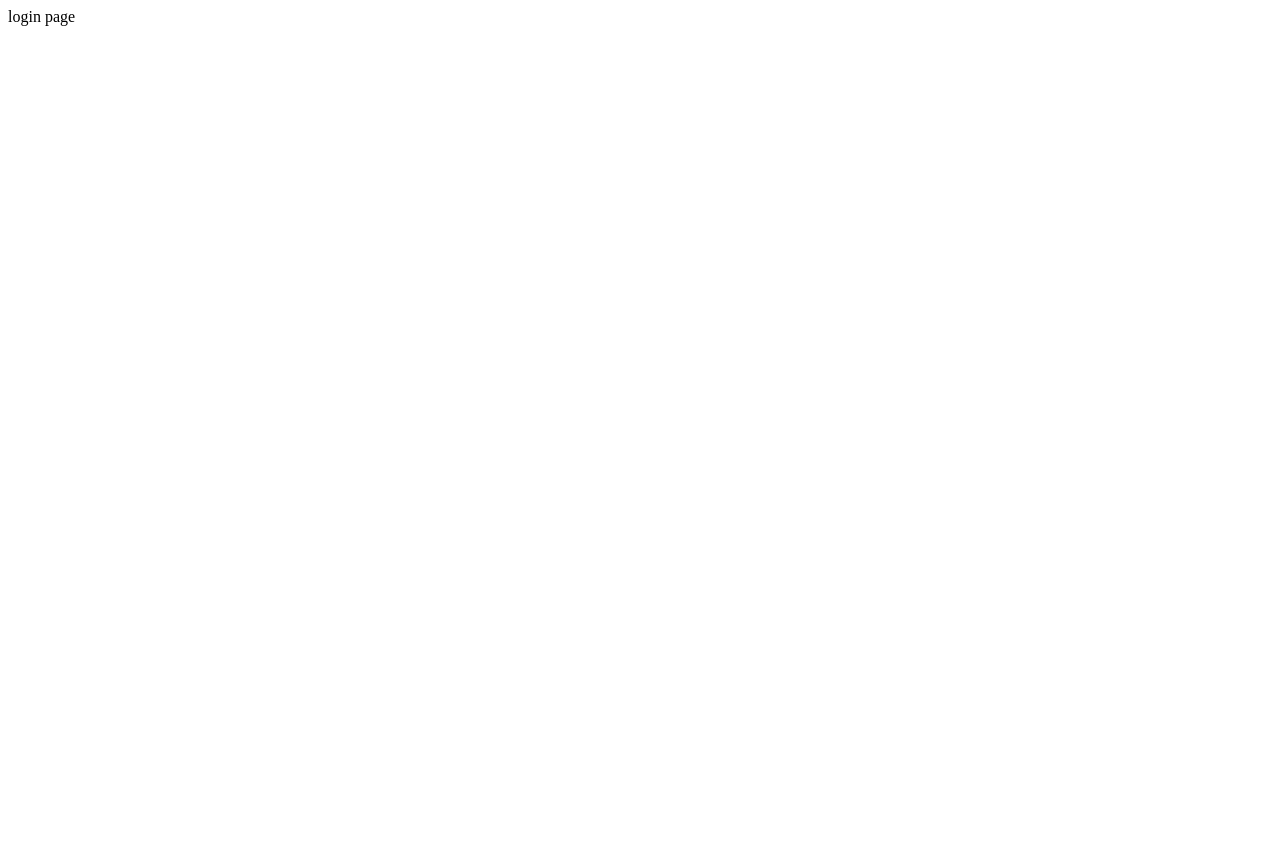
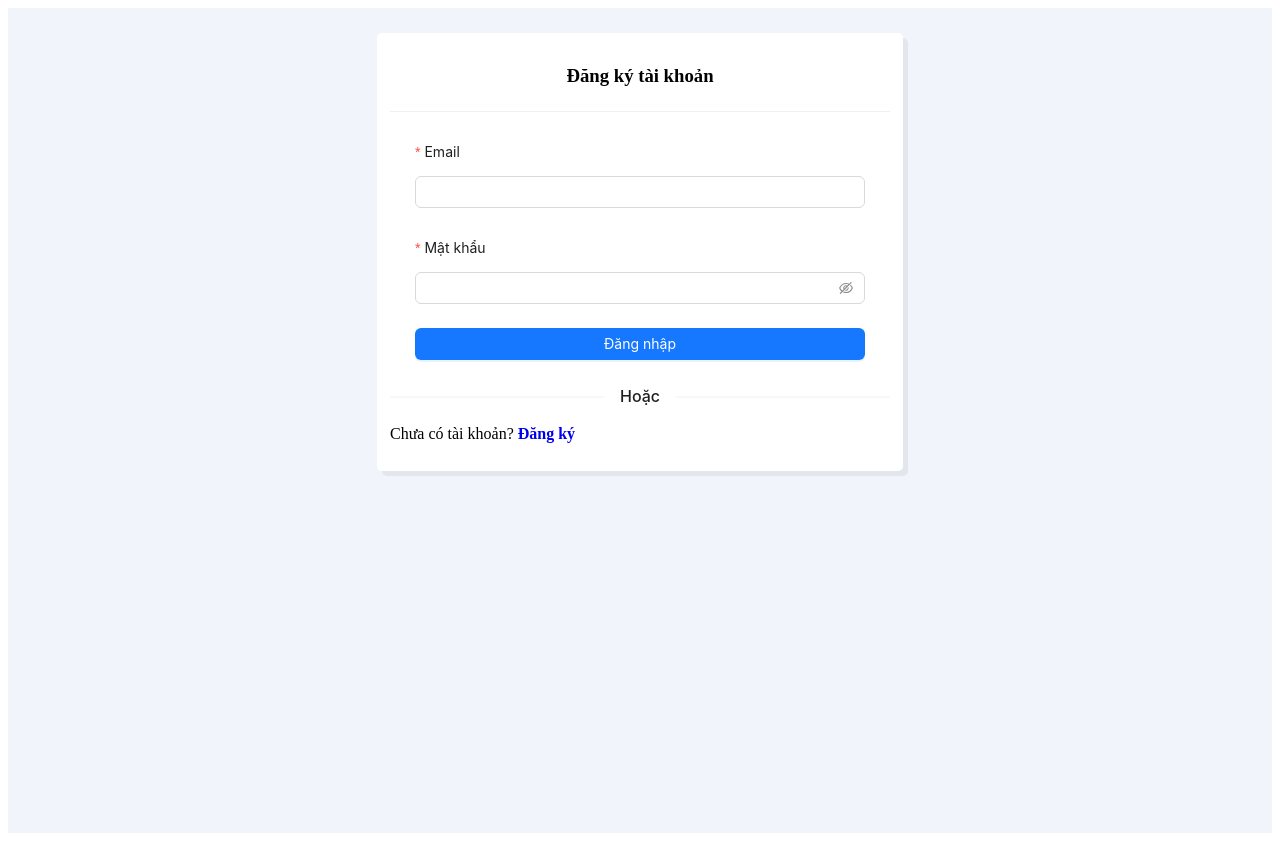
Before and after one commit to NguyenXuanAn5161/fe-vite-react-test, a React (Vite) app: page /login in a window 1280 px wide. Before the commit the page ends 800 px from the top, so only its background shows below. Built offline with nearby package versions, Linux system fonts and the light colour scheme.

Commit message:
hoan thanh login and register

```diff
--- a/package.json
+++ b/package.json
@@ -13,10 +13,12 @@
     "@ant-design/icons": "5.0.1",
     "@reduxjs/toolkit": "1.9.7",
     "antd": "5.13.1",
+    "axios": "^1.6.5",
     "react": "18.2.0",
     "react-dom": "18.2.0",
     "react-redux": "8.1.3",
-    "react-router-dom": "^6.21.3"
+    "react-router-dom": "^6.21.3",
+    "sass": "^1.70.0"
   },
   "devDependencies": {
     "@types/react": "18.0.28",
--- a/src/pages/login/index.jsx
+++ b/src/pages/login/index.jsx
@@ -1,5 +1,107 @@
+import { Button, Divider, Form, Input, message, notification } from "antd";
+import { useState } from "react";
+import { Link, useNavigate } from "react-router-dom";
+import { callLogin } from "../../services/api";
+import "./login.scss";
+
 const LoginPage = () => {
-  return <>login page</>;
+  const navigate = useNavigate();
+  const [isSubmit, setIsSubmit] = useState(false);
+
+  const onFinish = async (values) => {
+    const { username, password } = values;
+    setIsSubmit(true);
+    const res = await callLogin(username, password);
+    setIsSubmit(false);
+    if (res?.data) {
+      message.success("Đăng nhập thành công!");
+      navigate("/");
+    } else {
+      notification.error({
+        message: "Có lỗi xảy ra!",
+        description:
+          res.message && Array.isArray(res.message.length) > 0
+            ? res.message[0]
+            : res.message,
+        duration: 5,
+      });
+    }
+  };
+
+  return (
+    <div className="login-container">
+      <div
+        className="login-form"
+        style={{
+          margin: "auto",
+          maxWidth: 500,
+        }}
+      >
+        <div className="register-header">
+          <h3 style={{ textAlign: "center" }}>Đăng ký tài khoản</h3>
+        </div>
+        <Divider />
+        <Form
+          name="basic"
+          style={{
+            maxWidth: 450,
+            margin: "0 auto",
+          }}
+          onFinish={onFinish}
+          autoComplete="true"
+        >
+          <Form.Item
+            labelCol={{ span: 24 }}
+            label="Email"
+            name="username"
+            rules={[
+              {
+                required: true,
+                message: "Email không được để trống!",
+              },
+            ]}
+          >
+            <Input />
+          </Form.Item>
+          <Form.Item
+            labelCol={{ span: 24 }}
+            label="Mật khẩu"
+            name="password"
+            rules={[
+              {
+                required: true,
+                message: "Mật khẩu không được để trống!",
+              },
+            ]}
+          >
+            <Input.Password />
+          </Form.Item>
+          <Form.Item
+          // wrapperCol={{ offset: 8, span: 16 }}
+          >
+            <Button
+              type="primary"
+              htmlType="submit"
+              loading={isSubmit}
+              style={{ width: "100%" }}
+            >
+              Đăng nhập
+            </Button>
+          </Form.Item>
+        </Form>
+        <Divider>Hoặc</Divider>
+        <p>
+          Chưa có tài khoản?
+          <span className="text-normal">
+            <Link style={{ textDecoration: "none " }} to="/register">
+              {" "}
+              Đăng ký
+            </Link>
+          </span>
+        </p>
+      </div>
+    </div>
+  );
 };
 
 export default LoginPage;
--- /dev/null
+++ b/src/pages/login/login.scss
@@ -0,0 +1,16 @@
+.login-container {
+    background-color: #f2f4fc;
+    height: 100vh;
+    padding-top: 2%;
+    .login-form {
+        padding: 1%;
+        background-color: #fff;
+        border-radius: 5px;
+        box-shadow: 5px 5px rgba(0, 0, 0, 0.06);
+        .text-normal {
+            text-decoration: none;
+            color: rgb(46, 119, 255);
+            font-weight: 700;
+        }
+    }
+}
--- a/src/pages/register/index.jsx
+++ b/src/pages/register/index.jsx
@@ -1,35 +1,59 @@
-import { Button, Divider, Form, Input } from "antd";
+import { Button, Divider, Form, Input, message, notification } from "antd";
+import { useState } from "react";
+import { Link, useNavigate } from "react-router-dom";
+import { callRegister } from "../../services/api";
+import "./register.scss";
 
 const RegisterPage = () => {
-  const onFinish = (values) => {
-    console.log("Success:", values);
+  const navigate = useNavigate();
+  const [isSubmit, setIsSubmit] = useState(false);
+
+  const onFinish = async (values) => {
+    const { fullName, email, password, phone } = values;
+    setIsSubmit(true);
+    const res = await callRegister(fullName, email, password, phone);
+    setIsSubmit(false);
+    if (res?.data?._id) {
+      message.success("Đăng ký tài khoản thành công!");
+      navigate("/login");
+    } else {
+      notification.error({
+        message: "Có lỗi xảy ra!",
+        description:
+          res.message && Array.isArray(res.message.length) > 0
+            ? res.message[0]
+            : res.message,
+        duration: 5,
+      });
+    }
   };
 
   return (
-    <div className="register-page" style={{ padding: "5%" }}>
+    <div className="register-container">
+      <div
+        className="register-form"
+        style={{
+          margin: "auto",
+          maxWidth: 500,
+        }}
+      >
+        <div className="register-header">
           <h3 style={{ textAlign: "center" }}>Đăng ký tài khoản</h3>
+        </div>
         <Divider />
         <Form
           name="basic"
-        labelCol={{
-          span: 8,
-        }}
-        wrapperCol={{
-          span: 16,
-        }}
           style={{
-          maxWidth: 600,
+            maxWidth: 450,
             margin: "0 auto",
-        }}
-        initialValues={{
-          remember: true,
           }}
           onFinish={onFinish}
           autoComplete="true"
         >
           <Form.Item
+            labelCol={{ span: 24 }}
             label="Họ và tên"
-          name="fullname"
+            name="fullName"
             rules={[
               {
                 required: true,
@@ -40,6 +64,7 @@ const RegisterPage = () => {
             <Input />
           </Form.Item>
           <Form.Item
+            labelCol={{ span: 24 }}
             label="Email"
             name="email"
             rules={[
@@ -52,6 +77,7 @@ const RegisterPage = () => {
             <Input />
           </Form.Item>
           <Form.Item
+            labelCol={{ span: 24 }}
             label="Mật khẩu"
             name="password"
             rules={[
@@ -64,6 +90,7 @@ const RegisterPage = () => {
             <Input.Password />
           </Form.Item>
           <Form.Item
+            labelCol={{ span: 24 }}
             label="Số điện thoại"
             name="phone"
             rules={[
@@ -76,12 +103,30 @@ const RegisterPage = () => {
             <Input />
           </Form.Item>
 
-        <Form.Item wrapperCol={{ offset: 8, span: 16 }}>
-          <Button type="primary" htmlType="submit">
+          <Form.Item
+          // wrapperCol={{ offset: 8, span: 16 }}
+          >
+            <Button
+              type="primary"
+              htmlType="submit"
+              loading={isSubmit}
+              style={{ width: "100%" }}
+            >
               Đăng ký
             </Button>
           </Form.Item>
         </Form>
+        <Divider>Hoặc</Divider>
+        <p>
+          Đã có tài khoản?
+          <span className="text-normal">
+            <Link style={{ textDecoration: "none " }} to="/login">
+              {" "}
+              Đăng nhập
+            </Link>
+          </span>
+        </p>
+      </div>
     </div>
   );
 };
--- /dev/null
+++ b/src/pages/register/register.scss
@@ -0,0 +1,16 @@
+.register-container {
+    background-color: #f2f4fc;
+    height: 100vh;
+    padding-top: 2%;
+    .register-form {
+        padding: 1%;
+        background-color: #fff;
+        border-radius: 5px;
+        box-shadow: 5px 5px rgba(0, 0, 0, 0.06);
+        .text-normal {
+            text-decoration: none;
+            color: rgb(46, 119, 255);
+            font-weight: 700;
+        }
+    }
+}
--- /dev/null
+++ b/src/services/api.js
@@ -0,0 +1,17 @@
+import axios from "../utils/axios-customize";
+
+export const callRegister = (fullName, email, password, phone) => {
+  return axios.post("/api/v1/user/register", {
+    fullName,
+    email,
+    password,
+    phone,
+  });
+};
+
+export const callLogin = (username, password) => {
+  return axios.post("/api/v1/auth/login", {
+    username,
+    password,
+  });
+};
--- /dev/null
+++ b/src/utils/axios-customize.js
@@ -0,0 +1,36 @@
+import axios from "axios";
+
+const baseURL = import.meta.env.VITE_BACKEND_URL;
+
+const instance = axios.create({
+  baseURL: baseURL,
+});
+
+// You can intercept requests or responses before they are handled by then or catch.
+// Add a request interceptor
+instance.interceptors.request.use(
+  function (config) {
+    // Do something before request is sent
+    return config;
+  },
+  function (error) {
+    // Do something with request error
+    return Promise.reject(error);
+  }
+);
+
+// Add a response interceptor
+instance.interceptors.response.use(
+  function (response) {
+    // Any status code that lie within the range of 2xx cause this function to trigger
+    // Do something with response data
+    return response && response.data ? response.data : response;
+  },
+  function (error) {
+    // Any status codes that falls outside the range of 2xx cause this function to trigger
+    // Do something with response error
+    return error?.response?.data ?? Promise.reject(error);
+  }
+);
+
+export default instance;
```
Also changed, not shown: 2 other files (tests, documents, lock files or other folders). Lines whose indentation alone changed are shown as unchanged.
